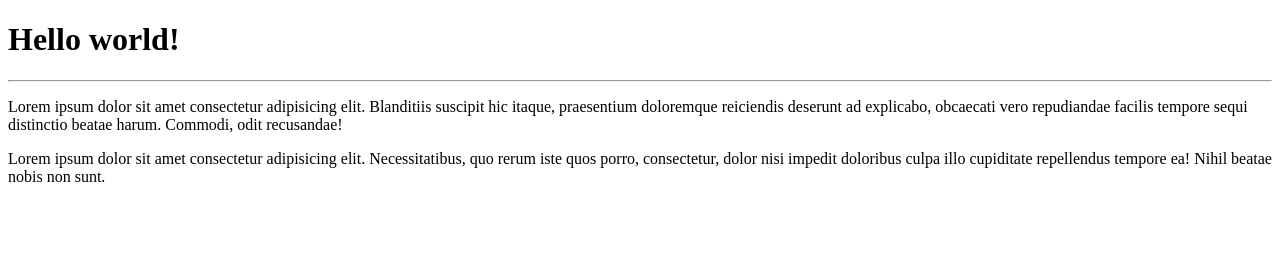
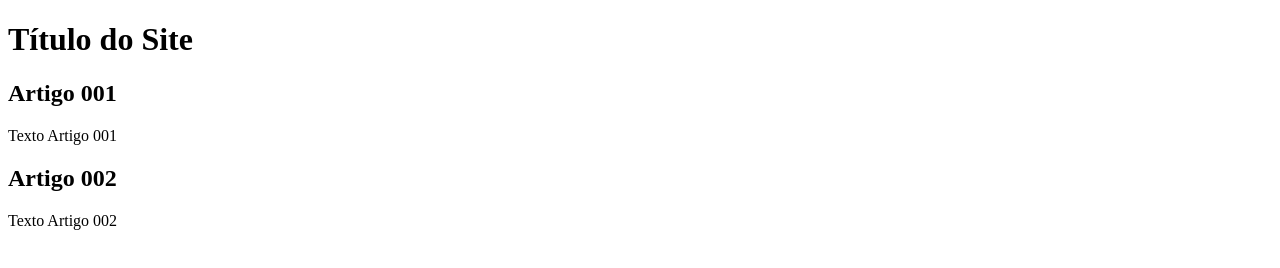
Before and after one commit to jeffersonfantasia/TestGitHub, a plain HTML site: page SiteExemple/index.html in a window 1280 px wide. Drawn offline with Linux system fonts and the light colour scheme.

Commit message:
Update Index

```diff
--- a/SiteExemple/index.html
+++ b/SiteExemple/index.html
@@ -6,9 +6,18 @@
     <title>Meu site</title>
 </head>
 <body>
-    <h1>Hello world!</h1>
-    <hr>
-    <p>Lorem ipsum dolor sit amet consectetur adipisicing elit. Blanditiis suscipit hic itaque, praesentium doloremque reiciendis deserunt ad explicabo, obcaecati vero repudiandae facilis tempore sequi distinctio beatae harum. Commodi, odit recusandae!</p>
-    <p>Lorem ipsum dolor sit amet consectetur adipisicing elit. Necessitatibus, quo rerum iste quos porro, consectetur, dolor nisi impedit doloribus culpa illo cupiditate repellendus tempore ea! Nihil beatae nobis non sunt.</p>
+    <main>
+        <header>
+            <h1>Título do Site</h1>
+        </header>
+        <article>
+            <h2>Artigo 001</h2>
+            <p>Texto Artigo 001</p>
+        </article>
+        <article>
+            <h2>Artigo 002</h2>
+            <p>Texto Artigo 002</p>
+        </article>
+    </main>
 </body>
 </html>
```
